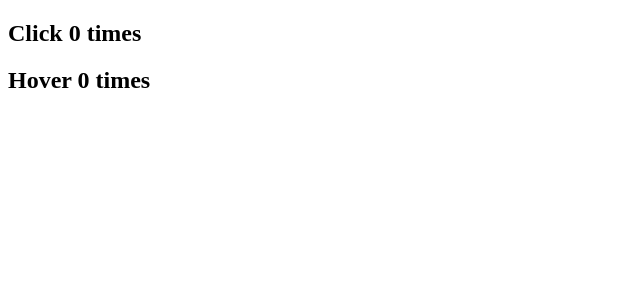
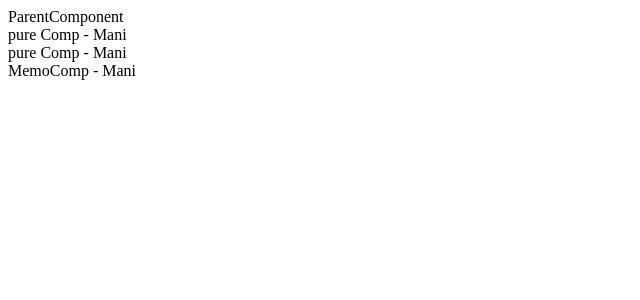
Before and after one commit to ManiRamezanpour/React-Learning, a React (Create React App) app: page / in a window 1280 px wide. Shown: the top 300 px of the page, without its empty margins (0-640 px from the left). Built offline with nearby package versions, Linux system fonts and the light colour scheme.

Commit message:
React Memo,PureComponents

```diff
--- a/src/App.js
+++ b/src/App.js
@@ -2,6 +2,7 @@ import React, { Component } from "react";
 import Wrapper from "./Components/HOC/Wrapper";
 import HocClick from "./Components/HocExample/HocClick";
 import HocHover from "./Components/HocExample/HocHover";
+import ParentComp from './Components/PureCompExample/ParentComp'
 class App extends Component {
   state = {
     products: [
@@ -72,8 +73,9 @@ class App extends Component {
     // console.log("App.js render");
     return (
       <>
-        <HocClick name="saheb"/>
-        <HocHover />
+        <ParentComp />
+        {/* <HocClick name="saheb"/> */}
+        {/* <HocHover /> */}
         {/* <Navbar
           totalItem={this.state.products.filter((p) => p.quantity > 0).length}
         />
--- /dev/null
+++ b/src/Components/PureCompExample/MemoComp.js
@@ -0,0 +1,7 @@
+import React from 'react'
+const MemoComp = (props) => {
+  console.log("Memo Comp Rendered");
+  return <div>MemoComp - {props.name}</div>;
+};
+
+export default React.memo(MemoComp);
--- a/src/Components/PureCompExample/ParentComp.js
+++ b/src/Components/PureCompExample/ParentComp.js
@@ -1,8 +1,29 @@
+import React, { Component } from "react";
+import MemoComp from "./MemoComp";
+import PureComp from "./PureComp";
+import RegComp from "./RegComp";
 class ParentComponent extends Component {
-    state = {  }
-    render() {
-        return ();
-    }
+  // when pureComponent for render state not change
+  // dont render the parent
+  state = {
+    name: "Mani",
+  };
+  componentDidMount() {
+    setInterval(() => {
+      this.setState({ name: "Mani" });
+    }, 100);
+  }
+  render() {
+    console.log("Parent Comp ----------");
+    return (
+      <div>
+        ParentComponent
+        <RegComp name={this.state.name} />
+        <PureComp name={this.state.name} />
+        <MemoComp name={this.state.name} />
+      </div>
+    );
+  }
 }
 
 export default ParentComponent;
--- /dev/null
+++ b/src/Components/PureCompExample/PureComp.js
@@ -0,0 +1,9 @@
+import React, { PureComponent } from "react";
+class PureComp extends PureComponent {
+  render() {
+    console.log("Pure Component");
+    return <div>pure Comp - {this.props.name}</div>;
+  }
+}
+
+export default PureComp;
--- /dev/null
+++ b/src/Components/PureCompExample/RegComp.js
@@ -0,0 +1,9 @@
+import React, { PureComponent } from "react";
+class RegComp extends PureComponent {
+  render() {
+    console.log("Pure Component");
+    return <div>pure Comp - {this.props.name}</div>;
+  }
+}
+
+export default RegComp;
```
Also changed, not shown: src/Components/PureCompExample/Pure.js (deleted), src/Components/PureCompExample/Reg.js (deleted).
